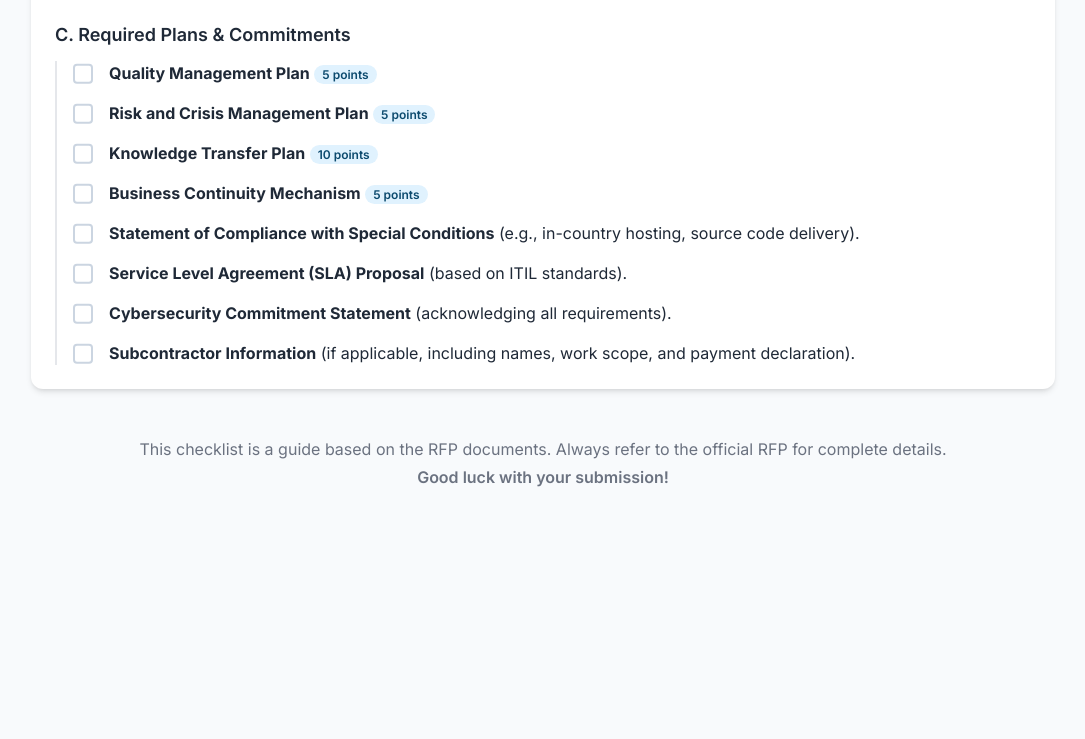
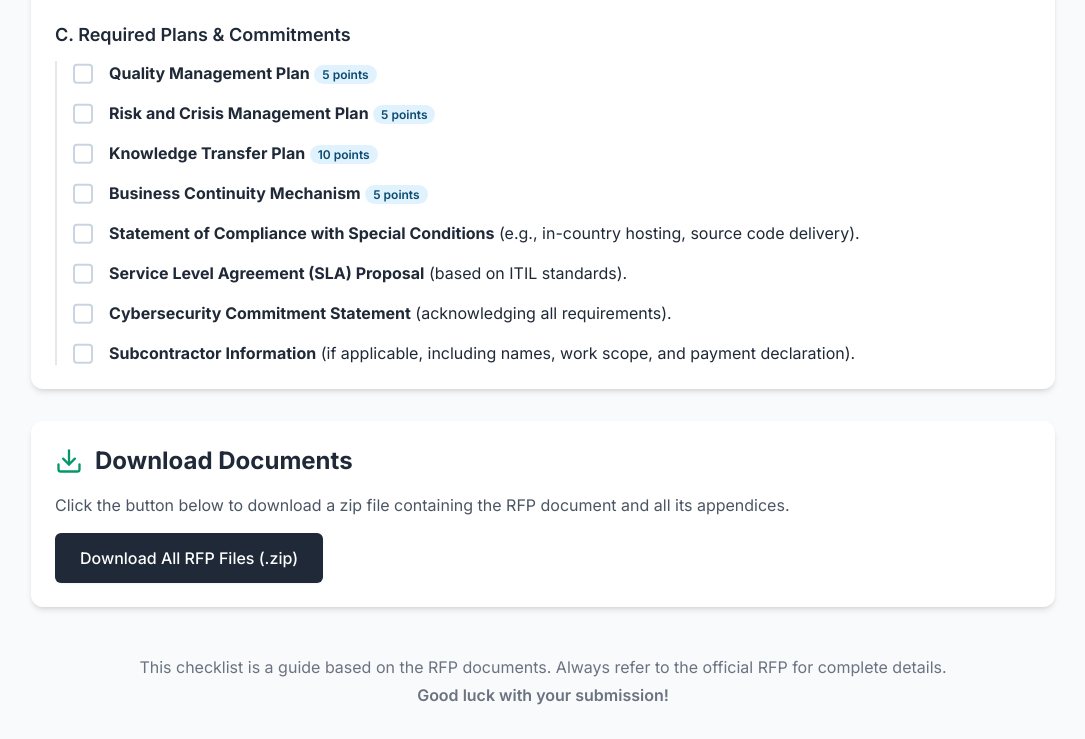
Before and after one commit to IIoT-Solutions-SA/shdt, a plain HTML site: page index.html in a window 1280 px wide. Shown: the part 2213-2952 px from the top of the page, without its empty margins (97-1182 px from the left). Before the commit the page ends 2734 px from the top, so only its background shows below. Drawn offline with nearby package versions, Linux system fonts and the light colour scheme.

Commit message:
Feat: Add direct download button and RFP zip file

```diff
--- a/index.html
+++ b/index.html
@@ -279,8 +279,20 @@
                     </div>
                 </div>
             </section>
+        </div>
 
-        </div>
+        <!-- New Download Section -->
+        <section id="download-section" class="card p-6 mt-8">
+            <h2 class="text-2xl font-bold mb-4 flex items-center gap-3">
+                <svg xmlns="http://www.w3.org/2000/svg" width="28" height="28" viewBox="0 0 24 24" fill="none" stroke="currentColor" stroke-width="2" stroke-linecap="round" stroke-linejoin="round" class="text-emerald-600"><path d="M21 15v4a2 2 0 0 1-2 2H5a2 2 0 0 1-2-2v-4"></path><polyline points="7 10 12 15 17 10"></polyline><line x1="12" y1="15" x2="12" y2="3"></line></svg>
+                Download Documents
+            </h2>
+            <p class="text-gray-600 mb-4">Click the button below to download a zip file containing the RFP document and all its appendices.</p>
+            <!-- This link points directly to the zip file in your repository -->
+            <a href="SHDT_RFP_Zip.zip" download class="inline-flex items-center justify-center px-6 py-3 border border-transparent text-base font-medium rounded-md text-white bg-gray-800 hover:bg-gray-900 transition-colors shadow-sm">
+                Download All RFP Files (.zip)
+            </a>
+        </section>
 
         <!-- Footer -->
         <footer class="text-center mt-12 text-gray-500">
```
Also changed, not shown: 1 other file.
